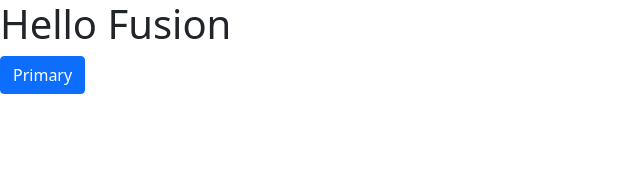
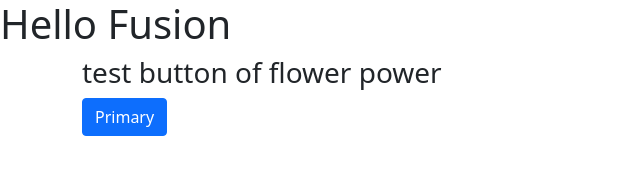
Before and after one commit to DavidBlaa/github-static-testpage, a plain HTML site: page index.html in a window 1280 px wide. Shown: the whole page, without its empty margins (0-640 px from the left). Drawn offline with nearby package versions, Linux system fonts and the light colour scheme.

Commit message:
UPDATE INDEX

```diff
--- a/index.html
+++ b/index.html
@@ -9,6 +9,15 @@
 
 </script>
 
+
 <h1>Hello Fusion</h1>
-<button type="button" class="btn btn-primary">Primary</button>
+
+<div class="container">
+  <div class="row">
+    <div class="col align-self-center">
+      <h3>test button of flower power</h3>
+      <button type="button" class="btn btn-primary">Primary</button>
+    </div>
+  </div>
+</div>
 </body>
```
